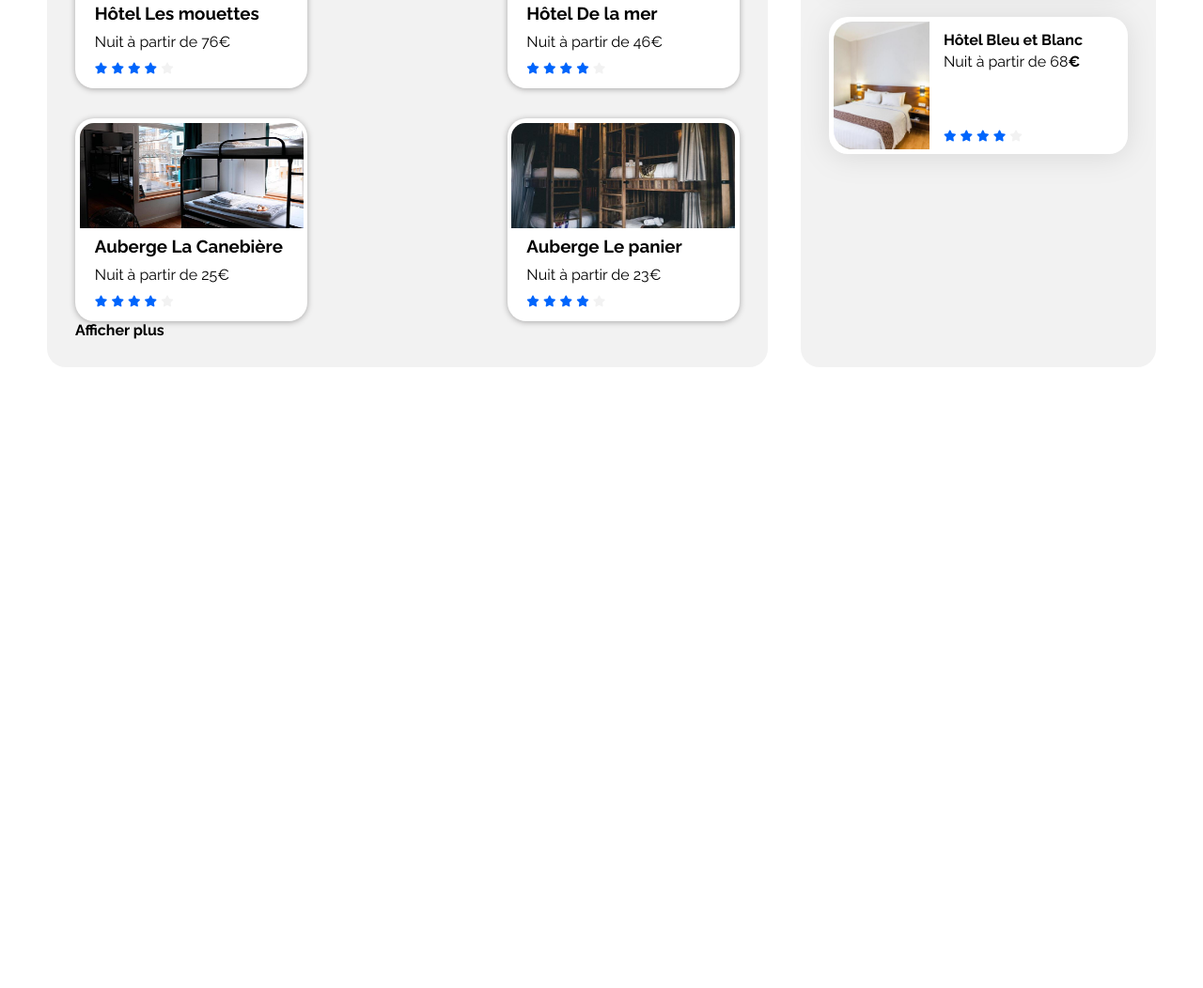
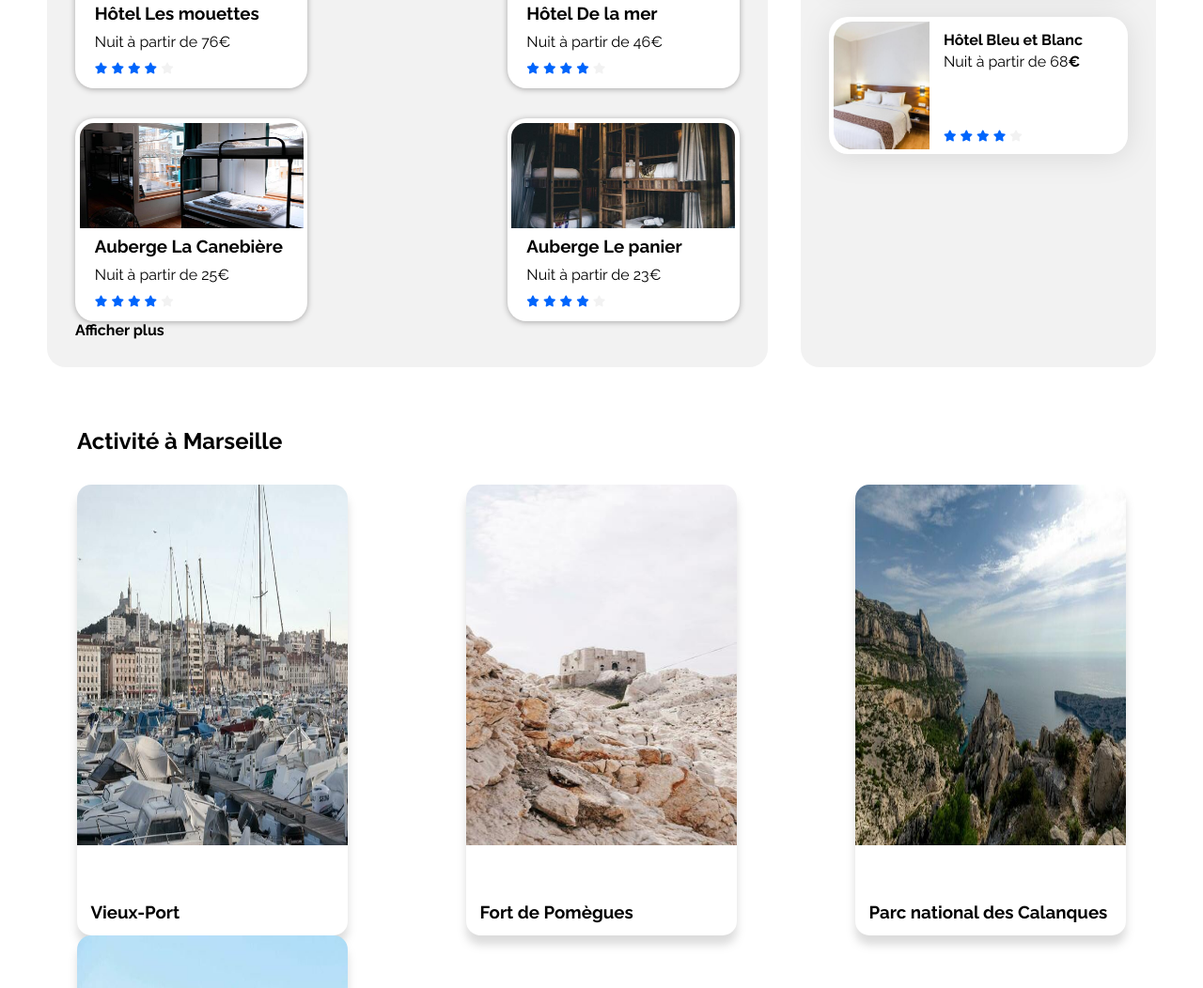
Before and after one commit to Kiingsora/alternance-dev-IA-exercice-html-Booki, a plain HTML site: page index.html in a window 1280 px wide. Shown: the part 752-1804 px from the top of the page at 94% size. Before the commit the page ends 1143 px from the top, so only its background shows below. Drawn offline with Linux system fonts and the light colour scheme.

Commit message:
update : mise en place section activité

```diff
--- a/css/style.css
+++ b/css/style.css
@@ -213,7 +213,7 @@ a {
     flex-wrap: wrap;
 }
 
-.chambres a{
+.chambres a {
     width: 35%;
     max-width: 15.5rem;
 }
@@ -301,6 +301,47 @@ a {
     margin-bottom: 5px;
 }
 
+
+/*********Activité************/
+
+.activiteMarseille {
+    width: 100%;
+    padding: 2rem;
+}
+
+.activiteMarseille h2 {
+    margin: 2rem 0;
+}
+
+.activites {
+    display: flex;
+    justify-content: space-between;
+    flex-wrap: wrap;
+}
+
+
+.activite {
+    display: flex;
+    flex-direction: column;
+    justify-content: space-between;
+    height: 30rem;
+    max-width: 19rem;
+    width: 100%;
+    border-radius: 15px;
+    box-shadow: 0px 10px 10px rgba(128, 128, 128, 0.274);
+}
+
+.activite img {
+    height: 24rem;
+    width: 18rem;
+    border-radius: 15px 15px 0 0;
+}
+
+.activite h3 {
+    margin: 5%;
+}
+
+
 /* Le code ci-dessous correspond à la version responsive uniquement */
 
 /****** Media queries ***********/
--- a/index.html
+++ b/index.html
@@ -66,7 +66,9 @@
             <div class="chambres">
               <a href="">
                 <article class="chambre">
-                    <img src="images/hebergements/fred-kleber.jpg" alt="" />
+                  <img
+                    src="images/hebergements/fred-kleber.jpg"
+                    alt="hôtel du port montrant 2 lit dans une chambre" />
                   <div class="card-contentHebergement">
                     <h3>Hôtel du port</h3>
                     <p>Nuit à partir de 52€</p>
@@ -84,7 +86,9 @@
               </a>
               <a href="">
                 <article class="chambre">
-                    <img src="images/hebergements/febrian-zakaria.jpg" alt="" />
+                  <img
+                    src="images/hebergements/febrian-zakaria.jpg"
+                    alt="Hôtel Chez Amina montrant un lit une table et une fenêtre" />
                   <div class="card-contentHebergement">
                     <h3>Hôtel Chez Amina</h3>
                     <p>Nuit à partir de 96€</p>
@@ -102,7 +106,9 @@
               </a>
               <a href="">
                 <article class="chambre">
-                    <img src="images/hebergements/febrian-zakaria2.jpg" alt="" />
+                  <img
+                    src="images/hebergements/febrian-zakaria2.jpg"
+                    alt="Hôtel Les mouettes montrant un lit et un placar avec mirroir" />
                   <div class="card-contentHebergement">
                     <h3>Hôtel Les mouettes</h3>
                     <p>Nuit à partir de 76€</p>
@@ -120,7 +126,9 @@
               </a>
               <a href="">
                 <article class="chambre">
-                    <img src="images/hebergements/annie-spratt.jpg" alt="" />
+                  <img
+                    src="images/hebergements/annie-spratt.jpg"
+                    alt="Hôtel De la mer montrant un lit avec 2 coussins bleu et blac et un tableau de la mer" />
                   <div class="card-contentHebergement">
                     <h3>Hôtel De la mer</h3>
                     <p>Nuit à partir de 46€</p>
@@ -138,7 +146,9 @@
               </a>
               <a href="">
                 <article class="chambre">
-                    <img src="images/hebergements/marcus-loke.jpg" alt="" />
+                  <img
+                    src="images/hebergements/marcus-loke.jpg"
+                    alt="Auberge La Canebière montrant un lit supperposé devant une fenêtr. Exactement le type de chambre pour un enfant en bas âge qui excalade tout..." />
                   <div class="card-contentHebergement">
                     <h3>Auberge La Canebière</h3>
                     <p>Nuit à partir de 25€</p>
@@ -156,7 +166,9 @@
               </a>
               <a href="">
                 <article class="chambre">
-                    <img src="images/hebergements/nicate-lee.jpg" alt="" />
+                  <img
+                    src="images/hebergements/nicate-lee.jpg"
+                    alt="Auberge Le panier montrant un lit supperposé dans un style bambou et bord de mer" />
                   <div class="card-contentHebergement">
                     <h3>Auberge Le panier</h3>
                     <p>Nuit à partir de 23€</p>
@@ -287,6 +299,43 @@
             </div>
           </section>
         </div>
+        <div class="activiteMarseille">
+          <h2>Activité à Marseille</h2>
+          <section class="activites">
+            <a href="">
+              <article class="activite">
+                <img
+                  src="images/activites/reno-laithienne.jpg"
+                  alt="le vieux port de marseille" />
+                <h3>Vieux-Port</h3>
+              </article>
+            </a>
+            <a href="">
+              <article class="activite">
+                <img
+                  src="images/activites/paul-hermann.jpg"
+                  alt="le vieux port de marseille" />
+                <h3>Fort de Pomègues</h3>
+              </article>
+            </a>
+            <a href="">
+              <article class="activite">
+                <img
+                  src="images/activites/kilyan-sockalingum.jpg"
+                  alt="le vieux port de marseille" />
+                <h3>Parc national des Calanques</h3>
+              </article>
+            </a>
+            <a href="">
+              <article class="activite">
+                <img
+                  src="images/activites/florian-wehde.jpg"
+                  alt="le vieux port de marseille" />
+                <h3>Notre-Dame-de-la-Garde</h3>
+              </article>
+            </a>
+          </section>
+        </div>
       </main>
       <footer></footer>
     </div>
```
Lines whose indentation alone changed are shown as unchanged.
